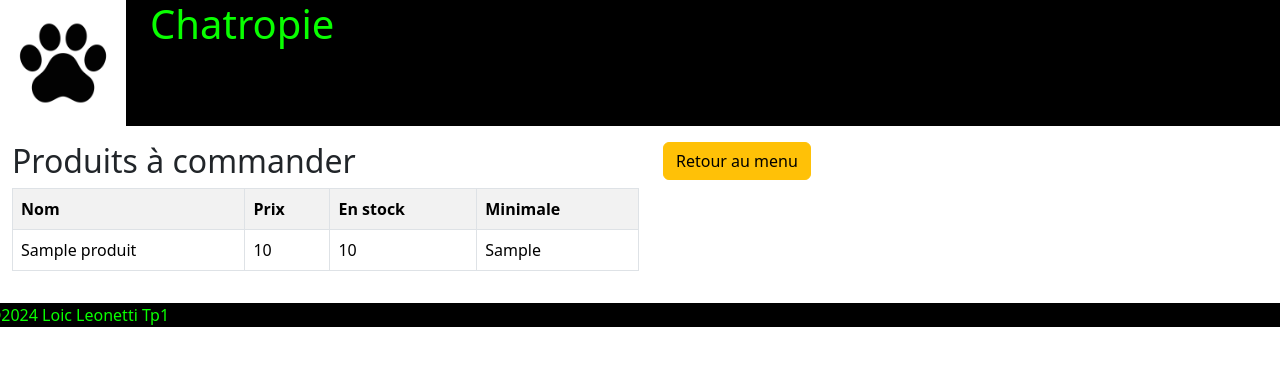
After one commit to LoicLeonetti/2066177_TravailPratiqueWeb, a Symfony app: template templates/adminProduitsACommander.html.twig in a window 1280 px wide. The commit adds this page. Shown: the top 366 px of the page. Run offline with Twig, Linux system fonts and the light colour scheme; the template is opened without the code that fills it: most values are stand-ins (such as "Sample title", 1, 10 or a date in 2020); some libraries are stand-ins or nearby versions.

Commit message:
Added Produit A Commander

```diff
--- a/src/Controller/AdminController.php
+++ b/src/Controller/AdminController.php
@@ -218,7 +218,7 @@ class AdminController extends AbstractController
             }
         }
 
-        return $this->render('adminProduits.html.twig',['produits' => $produits]);
+        return $this->render('adminProduits.html.twig',['produits' => $produitsACommander]);
     }
 
 
--- a/templates/adminMenu.html.twig
+++ b/templates/adminMenu.html.twig
@@ -19,7 +19,7 @@
 			<a><button class="btn btn-primary my-2">Modifier Produit</button></a>
 			<a href="{{path('adminRapportVentes')}}"><button class="btn btn-primary my-2" >Rapport Ventes</button></a>
 			<a href="{{path('adminProduits')}}"><button class="btn btn-primary my-2">Produits de l'inventaire</button></a>
-			<a><button class="btn btn-primary my-2">Produits à commander</button></a>
+			<a href="{{path('adminProduitsCommander')}}"><button class="btn btn-primary my-2">Produits à commander</button></a>
 		</div>
 
 		<div class="col-3">
--- /dev/null
+++ b/templates/adminProduitsACommander.html.twig
@@ -0,0 +1,42 @@
+
+{% extends('baseAdmin.html.twig') %}
+
+{% block body %}
+
+	<!-- Nom: Loic Leonetti -->
+	<!-- Date: 2024-05-16   -->
+	<div>
+	{{ include('commun/ZoneFlash.html.twig') }}
+	</div>
+	<div class='container row my-3'>
+
+		<div class="col-7">
+			<h2>Produits à commander</h2>
+
+            <table class="table table-striped table-bordered">
+                <tr>
+                    <th>Nom</th>
+                    <th>Prix</th>
+                    <th>En stock</th>
+                    <th>Minimale</th>
+                </tr>
+
+                {% for p in produits %}
+                <tr>
+                    <td>{{ p.nom }}</td>
+                    <td>{{ p.prix}}</td>
+                    <td>{{ p.getQtteStock() }}</td>
+                    <td>{{ p.getQtteSeuilMin() }}</td>
+                {% endfor %}
+
+            </table>
+
+		</div>
+		<div class="col-4">
+			<a href="{{path('adminMenu')}}"><button class="btn btn-warning">Retour au menu</button></a>
+		</div>
+
+
+
+	</div>
+{% endblock %}
```
